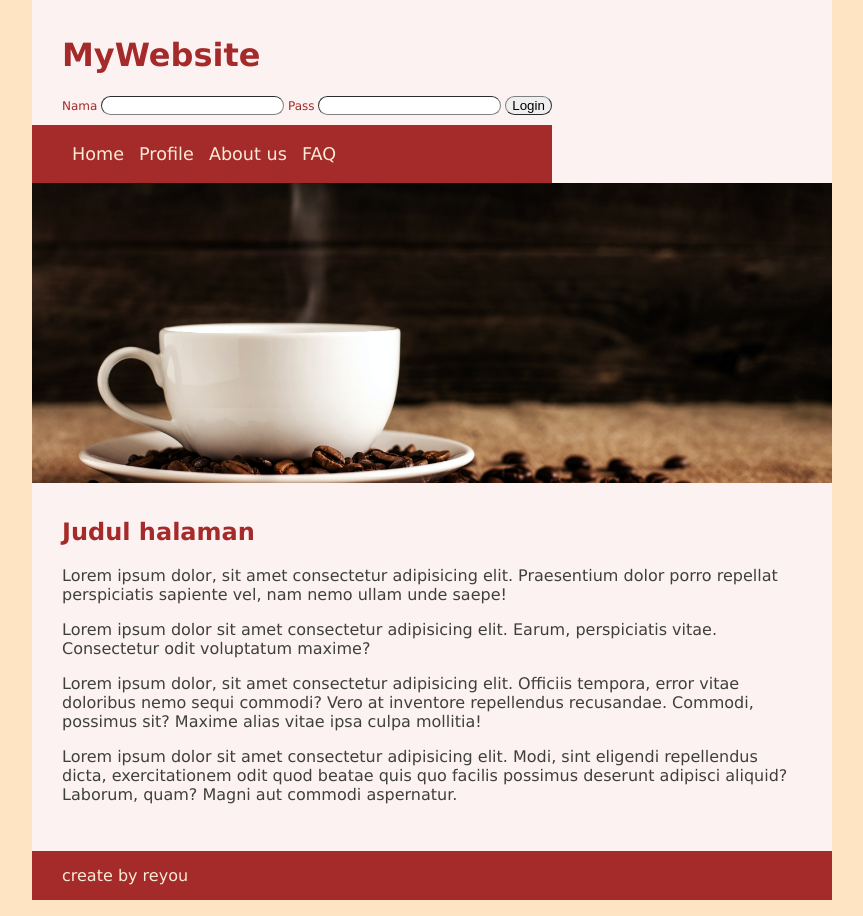
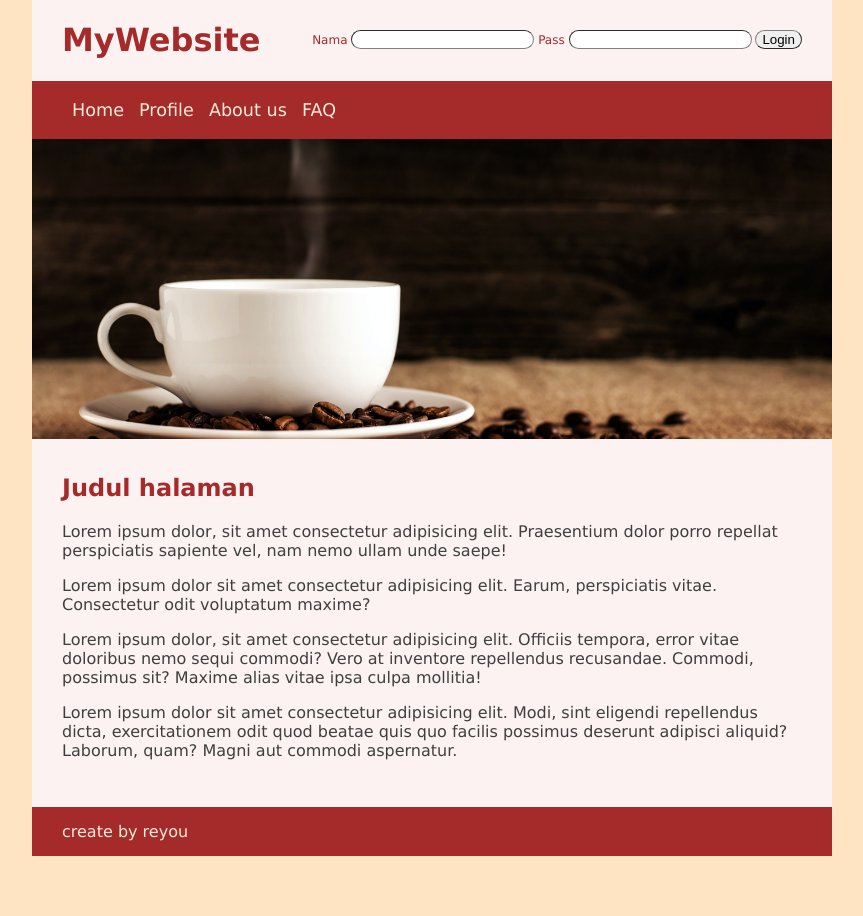
Before and after one commit to reyou12/latihan-dasar-html, a plain HTML site: page index.html in a window 1280 px wide. Shown: the whole page, without its empty margins (208-1071 px from the left). After the commit the page ends 872 px from the top, so only its background shows below. Drawn offline with Linux system fonts and the light colour scheme.

Commit message:
Update style.css menggunakan float left & right pada judul & form

```diff
--- a/style.css
+++ b/style.css
@@ -14,19 +14,17 @@ body {
   background-color: rgb(253, 242, 242);
 }
 
-.header {
-  display: inline-block;
-}
-
 .judul {
-  padding: 15px 30px 0;
-  clear: both;
+  padding: 0 30px 0;
+  float: left;
 }
 
 form {
+  margin-top: 30px;
   margin-bottom: 10px;
-  margin-left: 30px;
+  margin-right: 30px;
   font-size: 12px;
+  float: right;
 }
 
 form input {
@@ -38,6 +36,7 @@ form input {
 nav {
   background-color: brown;
   padding: 3px 0;
+  clear: both;
 }
 
 nav ul li {
```
